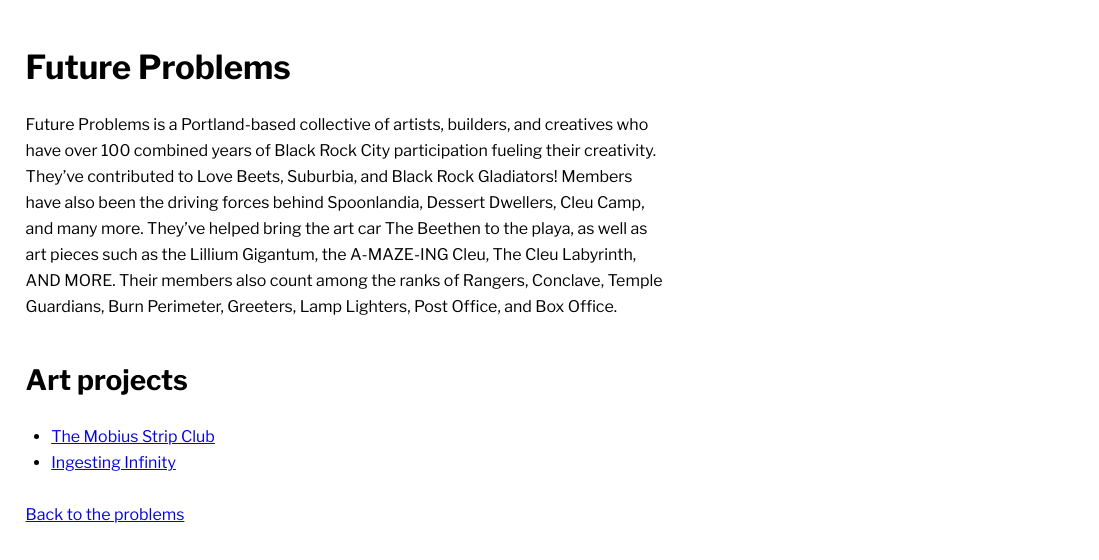
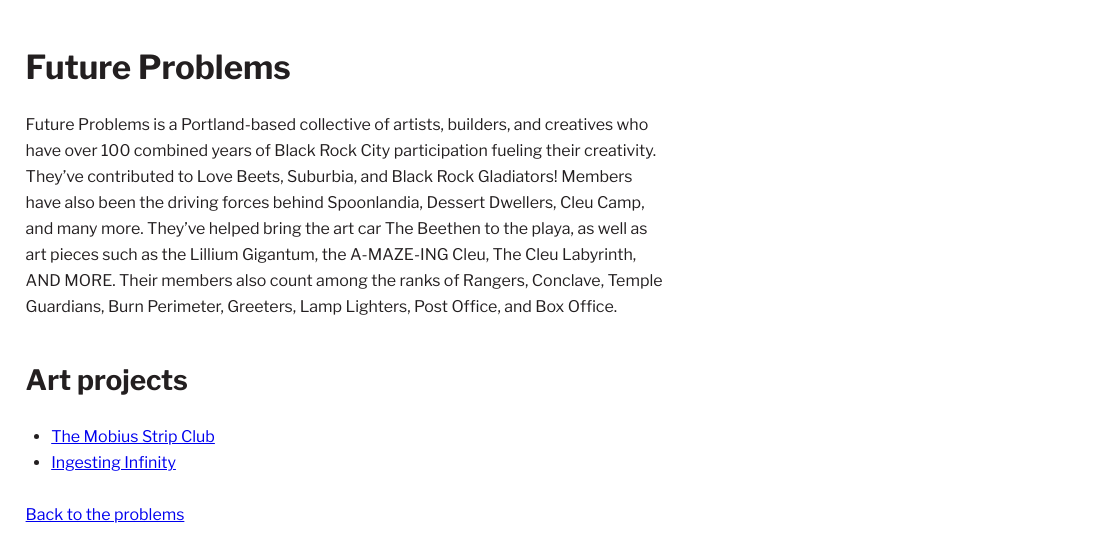
Before and after one commit to laustdeleuran/futureproblems, a Gatsby site: page /multiverse in a window 1280 px wide. Shown: the full height of the page, 0-1099 px from the left. Built offline with nearby package versions, Linux system fonts and the light colour scheme; Gatsby itself is replaced by a stand-in of ours.

Commit message:
fix: update font color

```diff
--- a/src/components/presentational/app/base.css
+++ b/src/components/presentational/app/base.css
@@ -1,5 +1,6 @@
 html,
 body {
+	color: #231f20;
 	font-family: 'Libre Franklin', 'Franklin Gothic', 'Frutiger',
 		'Frutiger Linotype', 'Univers', 'Calibri', 'Gill Sans', 'Gill Sans MT',
 		'Myriad Pro', 'Myriad', 'DejaVu Sans Condensed', 'Liberation Sans',
```
